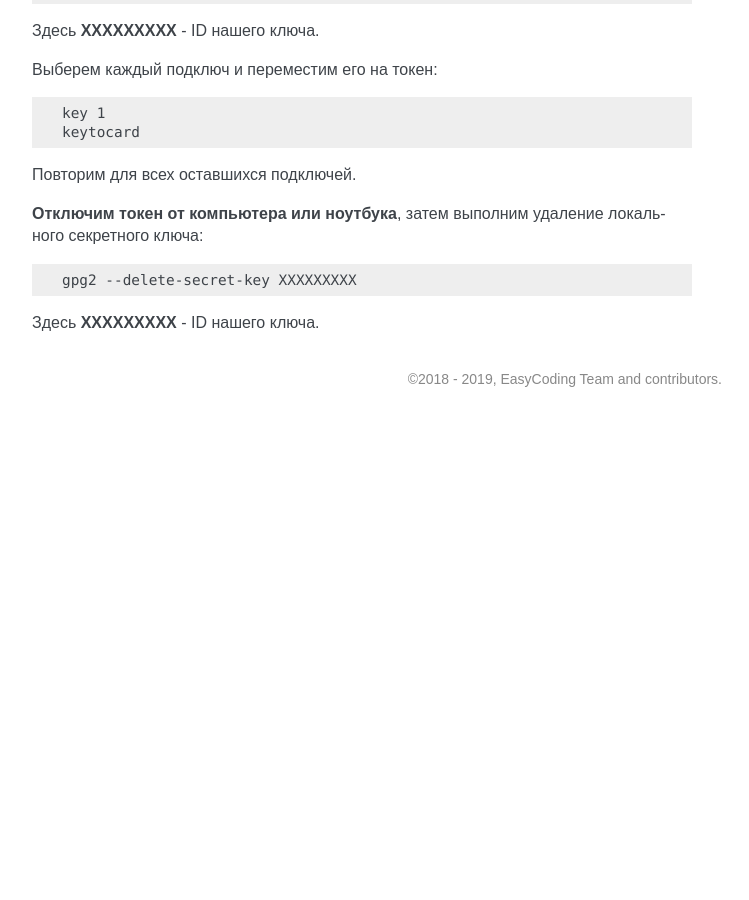
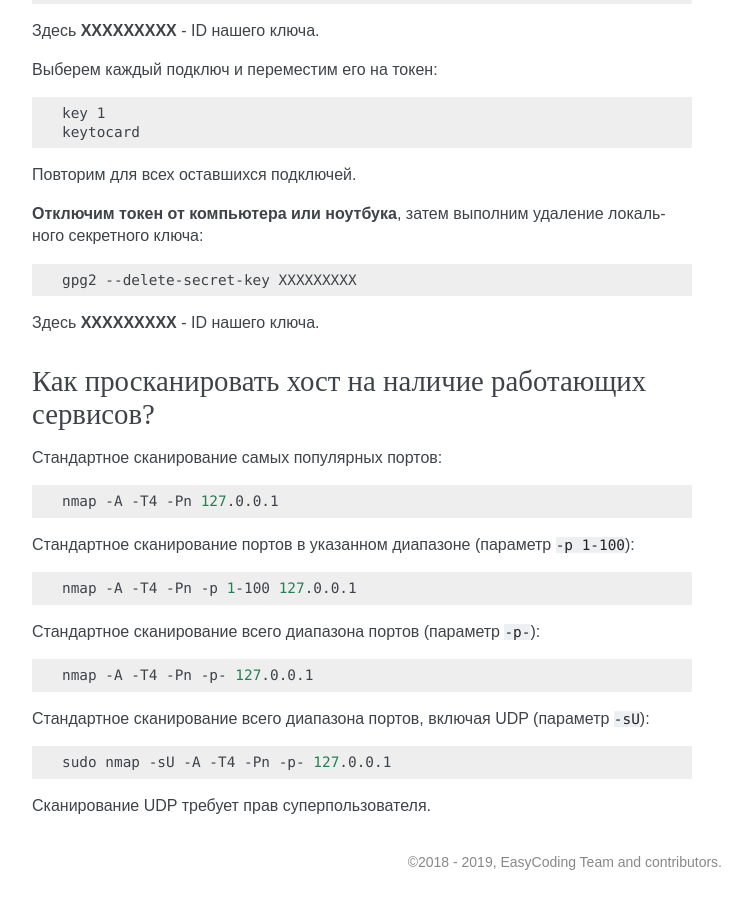
Before and after one commit to RussianFedora/FAQ, a Sphinx documentation site: the page built from source/security.rst, in a window 1280 px wide and 900 px high, scrolled down 21601 px. Shown: the whole window, without its empty margins (388-1137 px from the left). Built offline with Sphinx 7.4.7, drawn with Linux system fonts in a browser that asks for light colours; before the commit the page ends 22018 px from its top, so only the background shows below that; some of the changed text lies outside the part shown.

Commit message:
Added question about using nmap scanner.

```diff
--- a/source/security.rst
+++ b/source/security.rst
@@ -1234,3 +1234,35 @@ GnuPG2 запросит стандартные данные: имя и адре
     gpg2 --delete-secret-key XXXXXXXXX
 
 Здесь **XXXXXXXXX** - ID нашего ключа.
+
+.. index:: nmap, scanner, vulnerability, hosts
+.. _nmap-scan:
+
+Как просканировать хост на наличие работающих сервисов?
+===========================================================
+
+Стандартное сканирование самых популярных портов:
+
+.. code-block:: bash
+
+    nmap -A -T4 -Pn 127.0.0.1
+
+Стандартное сканирование портов в указанном диапазоне (параметр ``-p 1-100``):
+
+.. code-block:: bash
+
+    nmap -A -T4 -Pn -p 1-100 127.0.0.1
+
+Стандартное сканирование всего диапазона портов (параметр ``-p-``):
+
+.. code-block:: bash
+
+    nmap -A -T4 -Pn -p- 127.0.0.1
+
+Стандартное сканирование всего диапазона портов, включая UDP (параметр ``-sU``):
+
+.. code-block:: bash
+
+    sudo nmap -sU -A -T4 -Pn -p- 127.0.0.1
+
+Сканирование UDP требует прав суперпользователя.
```
